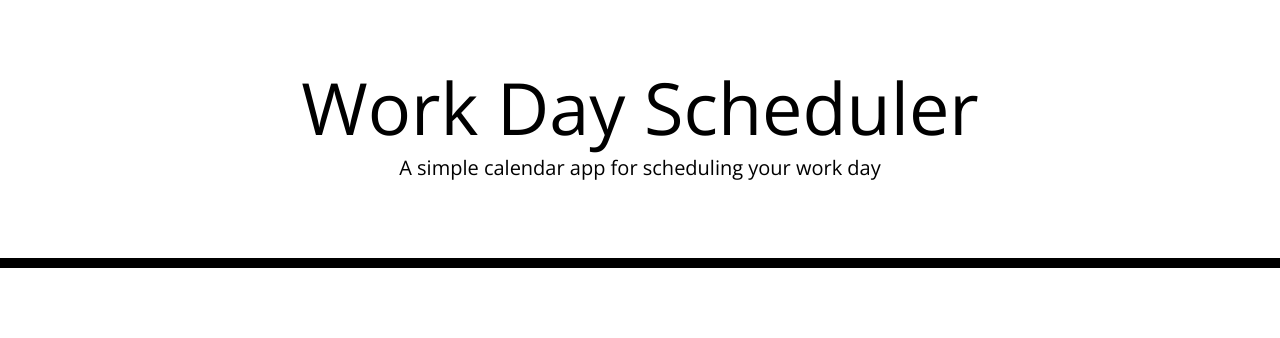
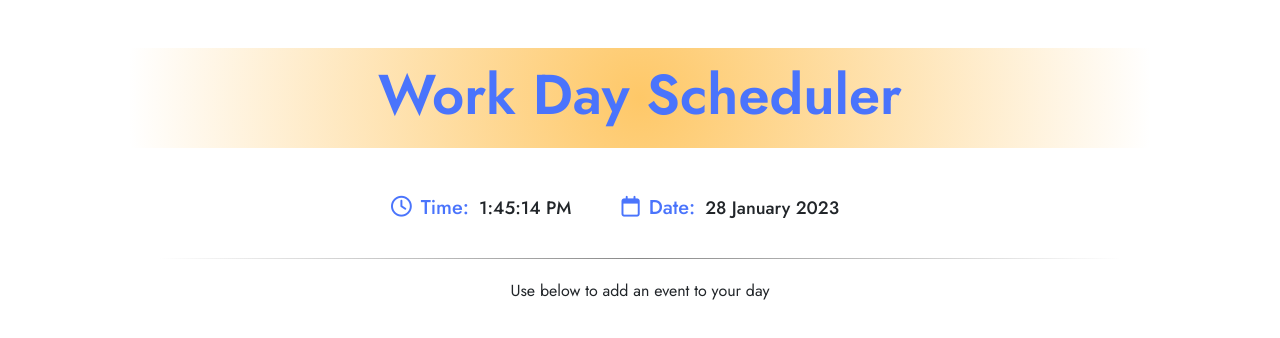
Before and after one commit to Murtaza34/Work-Day-Planner, a plain HTML site: page index.html in a window 1280 px wide. Drawn offline with nearby package versions, Linux system fonts and the light colour scheme; files that its build step writes are made by us from their sources.

Commit message:
Display current date and time wokring

```diff
--- a/assets/css/style.css
+++ b/assets/css/style.css
@@ -1,7 +1,28 @@
+*,
+*::before,
+*::after {
+  margin: 0;
+  padding: 0;
+  box-sizing: border-box;
+}
+
 body {
-  font-family: 'Open Sans', sans-serif;
+  font-family: "Jost", sans-serif;
   font-size: 16px;
   line-height: 1;
+}
+
+.header {
+  color: #4a74fc;
+  padding: 13px;
+  font-weight: bold;
+  height: 100px;
+  background: radial-gradient(
+    circle at center,
+    rgba(255, 0, 0, 0) 0%,
+    rgb(254, 200, 104) 0%,
+    rgba(255, 0, 0, 0) 100%
+  );
 }
 
 textarea {
@@ -13,7 +34,52 @@ textarea {
   padding: 10px;
 }
 
-.jumbotron {
+/* ----------- Current time and date ---------- */
+.time-and-date-container {
+  margin-bottom: 30px;
+  align-items: baseline;
+}
+
+.time-and-date {
+  margin-left: 10px;
+  margin-right: 50px;
+  font-size: 18px;
+  font-weight: 500;
+  /* color: #CE7777; */
+}
+
+.txt {
+  color: #4a74fc;
+}
+
+.icons {
+  font-size: 1.3rem;
+  color: #4a74fc;
+  height: auto;
+  margin-right: 9px;
+}
+
+/* ------------------ Divider ----------------- */
+.divider {
+  position: relative;
+  margin-top: 90px;
+  height: 1px;
+}
+
+.div-transparent:before {
+  content: "";
+  position: absolute;
+  top: 0;
+  left: 5%;
+  right: 5%;
+  width: 90%;
+  height: 1px;
+  background-image: linear-gradient(to right, transparent, rgb(136, 136, 136), transparent);
+}
+
+
+
+/* .jumbotron {
   text-align: center;
   background-color: transparent;
   color: black;
@@ -68,4 +134,4 @@ textarea {
 .saveBtn i:hover {
   font-size: 20px;
   transition: all 0.3s ease-in-out;
-}
+} */
--- a/assets/js/logic.js
+++ b/assets/js/logic.js
@@ -0,0 +1,12 @@
+// --------------- Display Date --------------- //
+var weekDay = moment().format("DD MMMM YYYY");
+$("#date").text(weekDay);
+
+// ----------- Display current time ----------- //
+function displayTime() {
+  var timeEl = moment().format("LTS");
+  $("#time").text(timeEl);
+}
+
+setInterval(displayTime, 1000);
+displayTime();
--- a/index.html
+++ b/index.html
@@ -4,35 +4,62 @@
     <meta charset="UTF-8" />
     <meta name="viewport" content="width=device-width, initial-scale=1.0" />
     <meta http-equiv="X-UA-Compatible" content="ie=edge" />
+    <!-- ------------ bootstrap CSS ------------- -->
+    <link
+      href="https://cdn.jsdelivr.net/npm/bootstrap@5.3.0-alpha1/dist/css/bootstrap.min.css"
+      rel="stylesheet"
+      integrity="sha384-GLhlTQ8iRABdZLl6O3oVMWSktQOp6b7In1Zl3/Jr59b6EGGoI1aFkw7cmDA6j6gD"
+      crossorigin="anonymous"
+    />
+    <!-- ------------- Font Awesome -------------- -->
     <link
       rel="stylesheet"
-      href="https://stackpath.bootstrapcdn.com/bootstrap/4.3.1/css/bootstrap.min.css"
+      href="https://cdnjs.cloudflare.com/ajax/libs/font-awesome/6.2.1/css/all.min.css"
+      integrity="sha512-MV7K8+y+gLIBoVD59lQIYicR65iaqukzvf/nwasF0nqhPay5w/9lJmVM2hMDcnK1OnMGCdVK+iQrJ7lzPJQd1w=="
+      crossorigin="anonymous"
+      referrerpolicy="no-referrer"
     />
+
+    <!-- ----------- google fonts  ----------- -->
+    <link rel="preconnect" href="https://fonts.googleapis.com" />
+    <link rel="preconnect" href="https://fonts.gstatic.com" crossorigin />
     <link
-      rel="stylesheet"
-      href="https://use.fontawesome.com/releases/v5.8.1/css/all.css"
-      integrity="sha384-50oBUHEmvpQ+1lW4y57PTFmhCaXp0ML5d60M1M7uH2+nqUivzIebhndOJK28anvf"
-      crossorigin="anonymous"
-    />
-    <link
-      href="https://fonts.googleapis.com/css?family=Open+Sans&display=swap"
+      href="https://fonts.googleapis.com/css2?family=Jost:wght@300;400;500;600&display=swap"
       rel="stylesheet"
     />
-    <link rel="stylesheet" href="style.css" />
+    <!-- ------------ Jquery UI ------------- -->
+    <link rel="stylesheet" href="//code.jquery.com/ui/1.13.2/themes/base/jquery-ui.css" />
+    <link rel="stylesheet" href="/resources/demos/style.css" />
+    <!-- -------------- custom CSS --------------- -->
+    <link rel="stylesheet" href="./assets/css/style.css" />
     <title>Work Day Scheduler</title>
   </head>
 
   <body>
-    <header class="jumbotron">
-      <h1 class="display-3">Work Day Scheduler</h1>
-      <p class="lead">A simple calendar app for scheduling your work day</p>
-      <p id="currentDay" class="lead"></p>
+    <!-- ------------ header section ------------- -->
+    <header class="top container">
+      <h1 class="header display-4 text-center m-5">Work Day Scheduler</h1>
+      <div class="time-and-date-container d-flex justify-content-center">
+        <i class="icons fa-regular fa-clock"></i>
+        <h5 class="txt text-center">Time:</h5>
+        <div class="time-and-date" id="time"></div>
+        <i class="icons fa-regular fa-calendar"></i>
+        <h5 class="txt text-center">Date:</h5>
+        <div class="time-and-date" id="date"></div>
+      </div>
+      <div class="divider div-transparent m-4"></div>
     </header>
-    <div class="container">
-      <!-- Timeblocks go here -->
-    </div>
-
+    <!-- ------------- Main section -------------- -->
+    <section>
+      <!-- --------- time blocks goes here --------- -->
+      <div class="container">
+        <p class="instructions text-center">Use below to add an event to your day</p>
+      </div>
+    </section>
+    <!-- ------------- script links -------------- -->
     <script src="https://cdnjs.cloudflare.com/ajax/libs/jquery/3.2.1/jquery.min.js"></script>
     <script src="https://cdnjs.cloudflare.com/ajax/libs/moment.js/2.24.0/moment.min.js"></script>
+    <!-- -------------- My js link --------------- -->
+    <script src="./assets/js/logic.js"></script>
   </body>
 </html>
```
